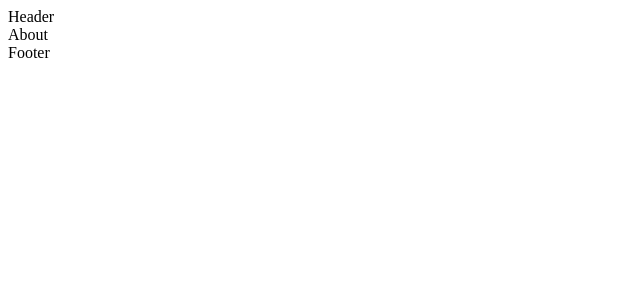
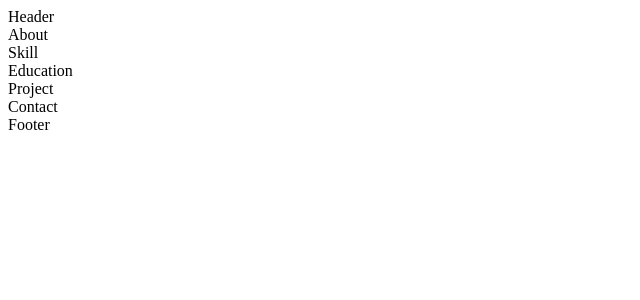
Before and after one commit to hjinn0813/portfolio, a React (Create React App) app: page / in a window 1280 px wide. Shown: the top 300 px of the page, without its empty margins (0-640 px from the left). Built offline with nearby package versions, Linux system fonts and the light colour scheme.

Commit message:
feat: add comp

```diff
--- a/src/App.js
+++ b/src/App.js
@@ -1,21 +1,22 @@
-import { Route, Routes } from 'react-router-dom';
 import Header from './components/Header/Header';
 import Footer from './components/Footer/Footer';
 import About from './components/About/About';
 import Skill from './components/Skill/Skill';
+import Education from './components/Education/Education';
 import Project from './components/Project/Project';
 import Contact from './components/Contact/Contact';
 
 function App() {
   return (
-    <div className="App">
+    <div className="app">
       <Header />
-      <Routes>
-        <Route path="/" element={<About />} />
-        <Route path="skill" element={<Skill />} />
-        <Route path="project" element={<Project />} />
-        <Route path="contact" element={<Contact />} />
-      </Routes>
+      <main className="container">
+        <About />
+        <Skill />
+        <Education />
+        <Project />
+        <Contact />
+      </main>
       <Footer />
     </div>
   );
```
